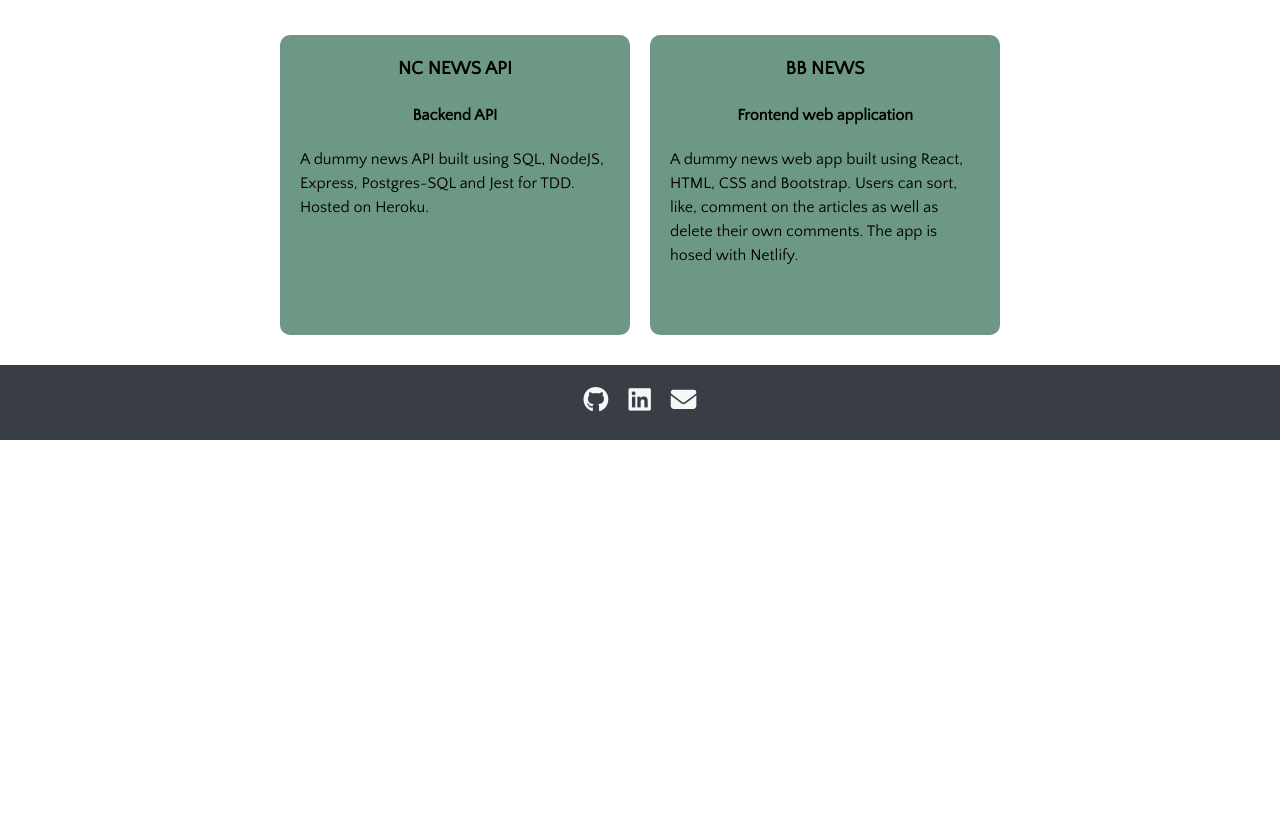
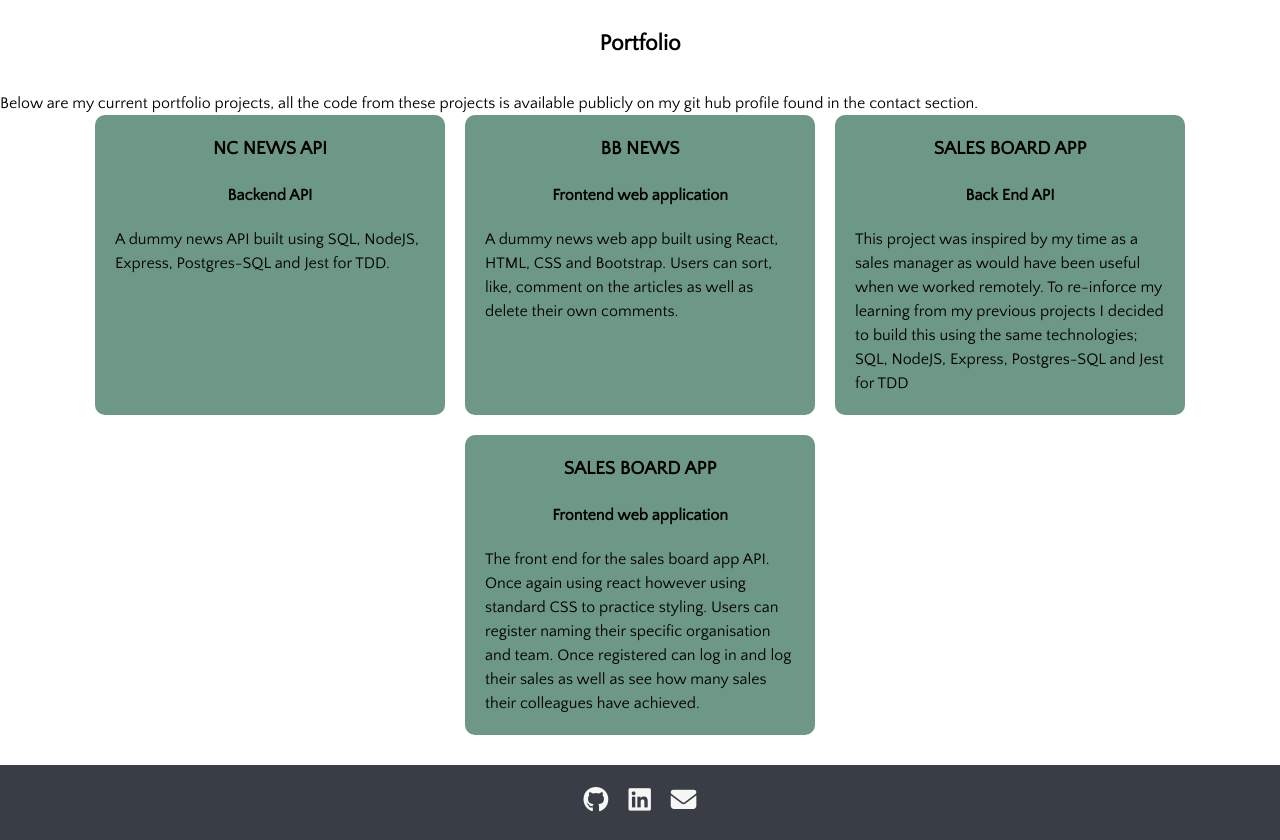
Before and after one commit to benboosh01/portfolio, a plain HTML site: page index.html in a window 1280 px wide. Shown: the part 1126-1966 px from the top of the page. Before the commit the page ends 1566 px from the top, so only its background shows below. Drawn offline with Linux system fonts and the light colour scheme.

Commit message:
add new projects to portfolio

```diff
--- a/index.html
+++ b/index.html
@@ -46,6 +46,19 @@
       />
       <h1>Ben Bushell</h1>
       <h2 id="job-title">Junior Software Developer</h2>
+      <ul class="contact-links-ul">
+        <a href="https://github.com/benboosh01" target="_blank"
+        ><i class="fa-brands fa-github"></i
+      ></a>
+      <a
+        href="https://www.linkedin.com/in/ben-bushell-108901a2/"
+        target="_blank"
+        ><i class="fa-brands fa-linkedin"></i
+      ></a>
+      <a href="mailto:ben.bushell87@icloud.com">
+        <i class="fa-solid fa-envelope"></i>
+      </a>
+      </ul>
       <section class="statement-section">
         <p id="personal-statement">
           In 2022 after 11 years as a sales advisor/manager I decided to take
@@ -108,6 +121,11 @@
         </div>
       </section>
       <h3 class="portfolio-title">Portfolio</h3>
+      <p>
+        Below are my current portfolio projects, all the code from these
+        projects is available publicly on my git hub profile found in the
+        contact section.
+      </p>
       <section id="portfolio-section">
         <a
           href="https://be-bb-news.herokuapp.com/"
@@ -118,7 +136,7 @@
           <h4>Backend API</h4>
           <p>
             A dummy news API built using SQL, NodeJS, Express, Postgres-SQL and
-            Jest for TDD. Hosted on Heroku.
+            Jest for TDD.
           </p>
         </a>
         <a
@@ -131,9 +149,36 @@
           <p>
             A dummy news web app built using React, HTML, CSS and Bootstrap.
             Users can sort, like, comment on the articles as well as delete
-            their own comments. The app is hosed with Netlify.
+            their own comments.
           </p>
         </a>
+        <a
+          href="https://sales-board.cyclic.app/"
+          class="portfolio-card"
+          target="_blank"
+        >
+          <h3>SALES BOARD APP</h3>
+          <h4>Back End API</h4>
+          <p>
+            This project was inspired by my time as a sales manager as would
+            have been useful when we worked remotely. To re-inforce my learning
+            from my previous projects I decided to build this using the same
+            technologies; SQL, NodeJS, Express, Postgres-SQL and Jest for TDD
+          </p>
+        </a>
+        <a
+          href="https://bens-sales-board.netlify.app/"
+          class="portfolio-card"
+          target="_blank"
+        >
+          <h3>SALES BOARD APP</h3>
+          <h4>Frontend web application</h4>
+          <p>
+            The front end for the sales board app API. Once again using react
+            however using standard CSS to practice styling. Users can register naming their specific organisation and team. Once registered can log in and log their sales as well as see how many sales their colleagues have achieved.
+          </p>
+        </a>
+        </div>
       </section>
     </main>
     <footer id="footer">
```
